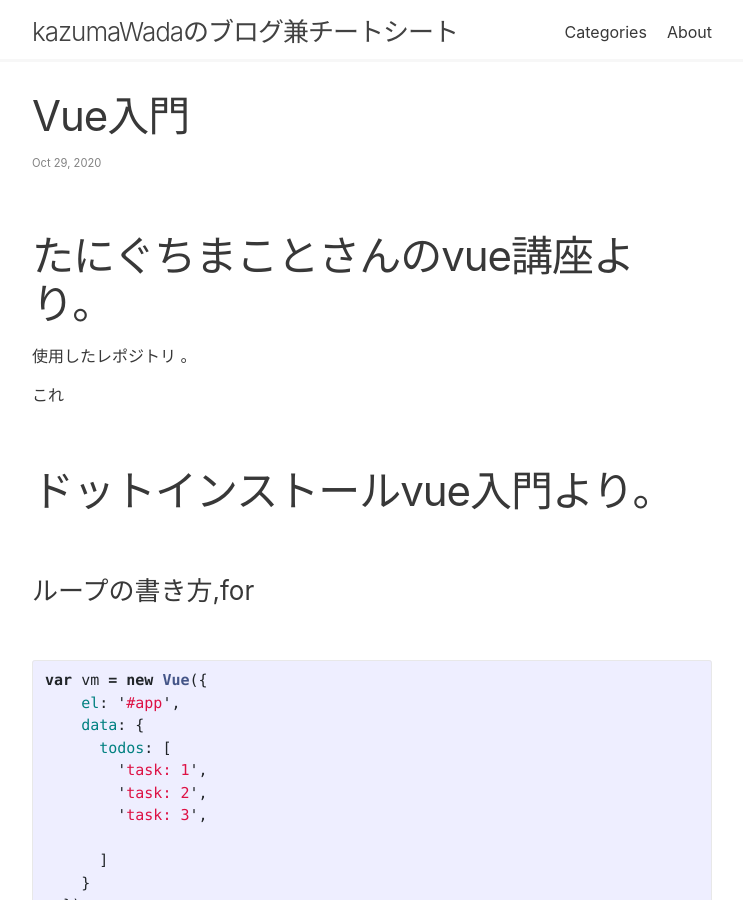
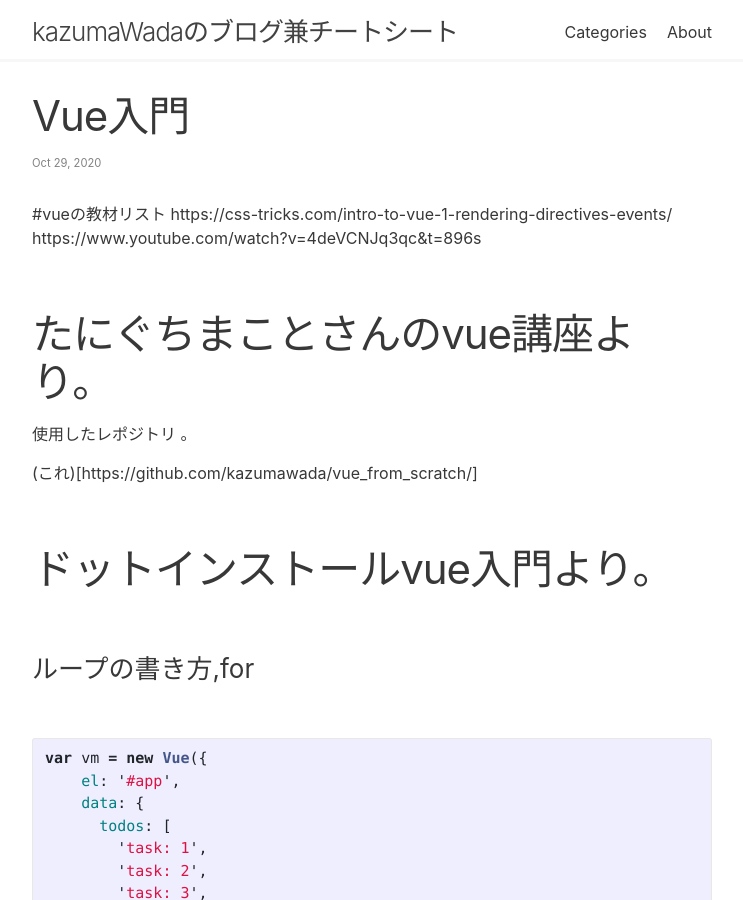
Before and after one commit to kazblog/kazblog.github.io, a Jekyll site: the page built from _posts/2020-10-29-vue入門.md, in a window 1280 px wide and 900 px high. Shown: the whole window, without its empty margins (268-1011 px from the left). Built offline with Jekyll 4.4.1, drawn with Linux system fonts in a browser that asks for light colours.

Commit message:
Update 2020-10-29-vue入門.md

```diff
--- a/_posts/2020-10-29-vue入門.md
+++ b/_posts/2020-10-29-vue入門.md
@@ -10,10 +10,14 @@ excerpt_separator: <!--more-->
 
  <!--more-->
 
+#vueの教材リスト
+https://css-tricks.com/intro-to-vue-1-rendering-directives-events/
+https://www.youtube.com/watch?v=4deVCNJq3qc&t=896s
+
 # たにぐちまことさんのvue講座より。
 使用したレポジトリ 。
 
-[これ](https://github.com/kazumawada/vue_from_scratch/)
+(これ)[https://github.com/kazumawada/vue_from_scratch/]
 
 
 # ドットインストールvue入門より。
```
